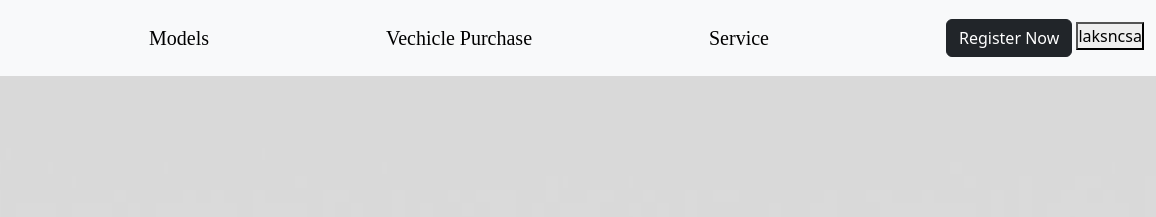
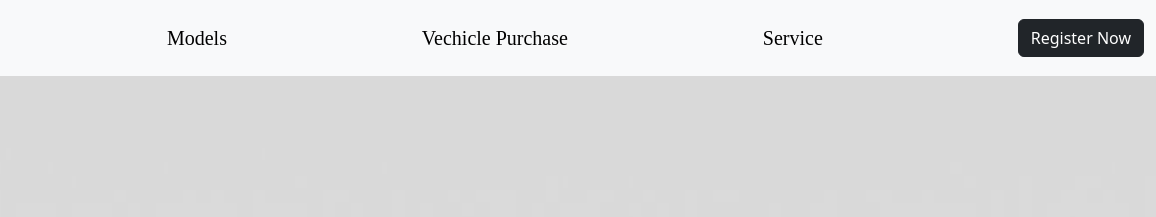
Before and after one commit to Naseeeb5412/project-2, a plain HTML site: page index.html in a window 1280 px wide. Shown: the top 217 px of the page, 124-1280 px from the left. Drawn offline with nearby package versions, Linux system fonts and the light colour scheme; a web font is replaced by a local one.

Commit message:
Update index.html

```diff
--- a/index.html
+++ b/index.html
@@ -28,7 +28,6 @@
             <a class="navbar-brand" href="#">Service</a>
             <form >
             <button type="button" class="btn btn-dark">Register Now</button>
-            <button>laksncsa</button>
           </form>
         </div>
       </nav>
```
